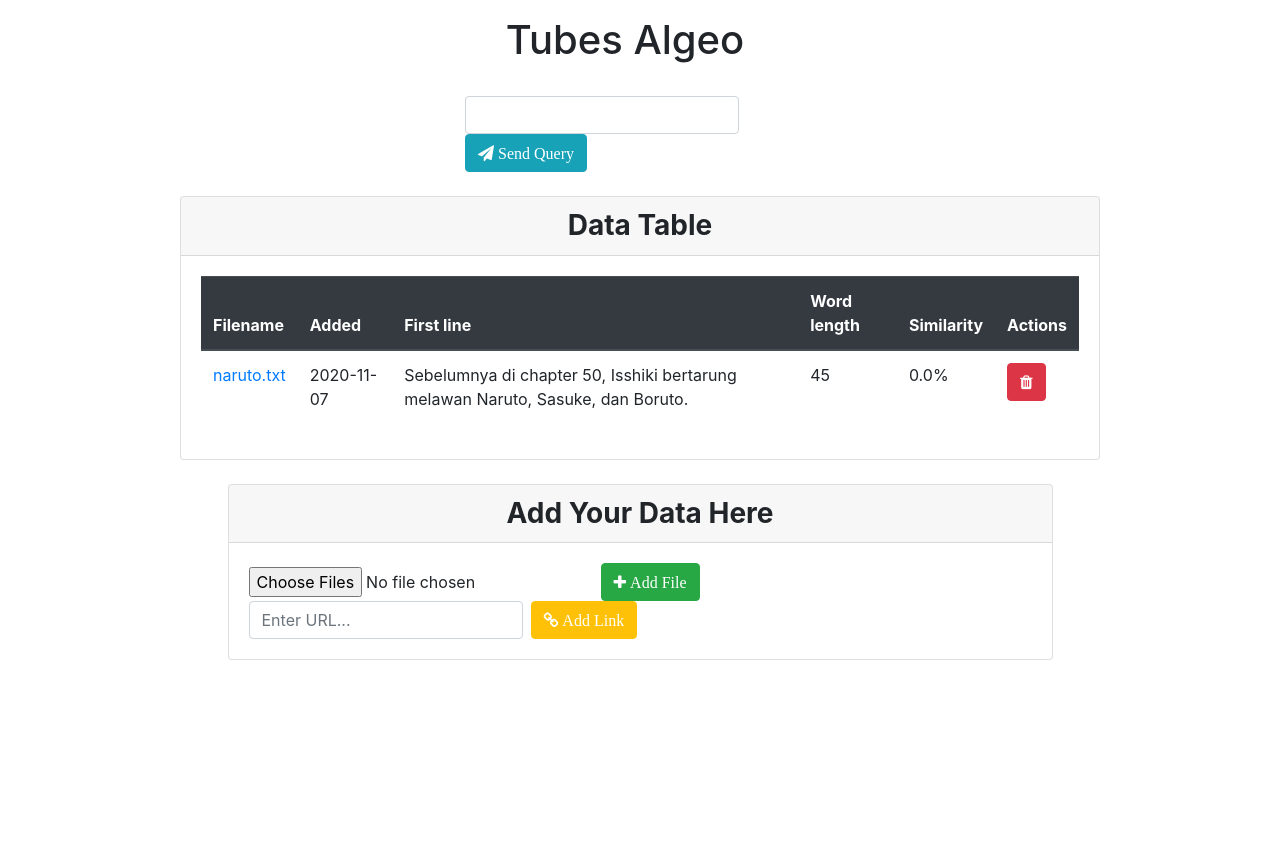
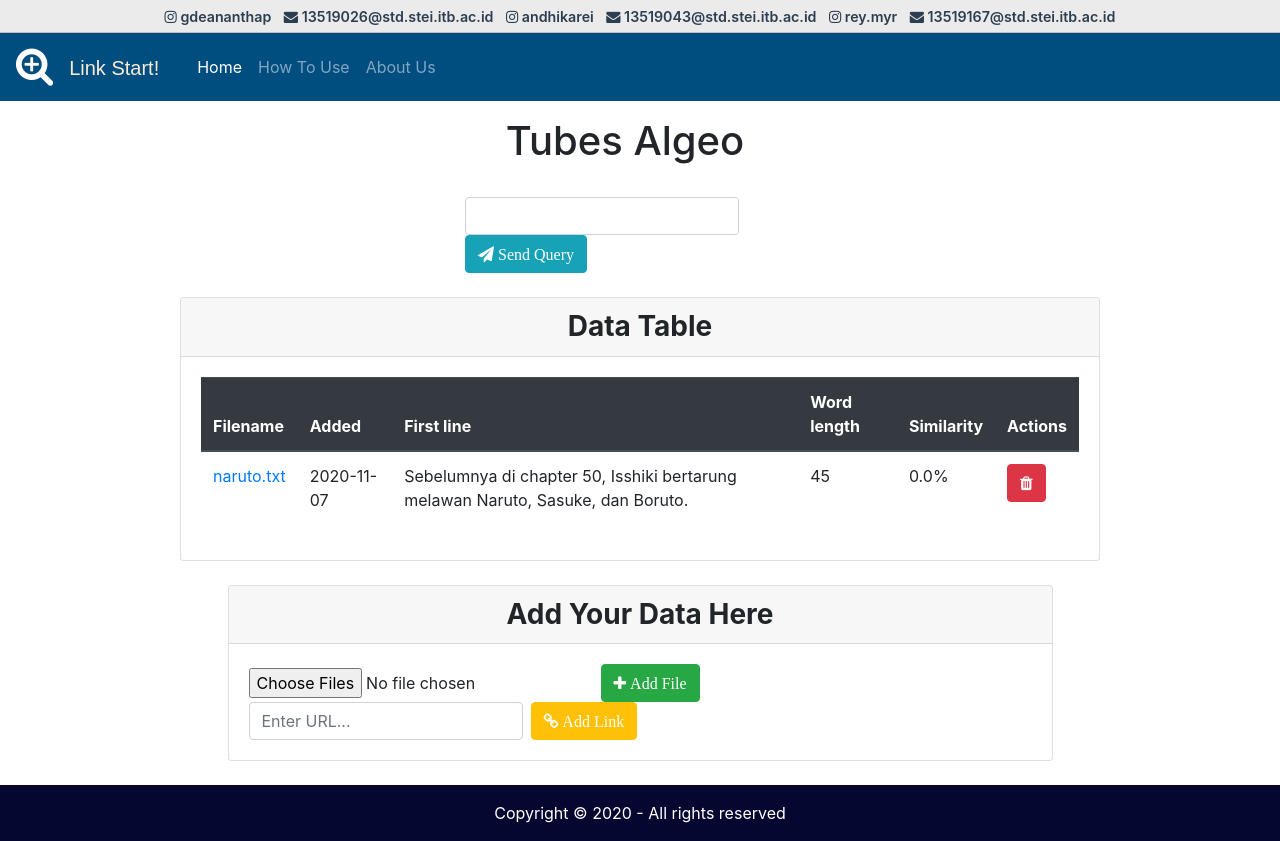
Before and after one commit to reymyr/Link-Start-Search-Engine, a Flask app: page / in a window 1280 px wide. Before the commit the page ends 660 px from the top, so only its background shows below. Run offline with Flask 2, Linux system fonts and the light colour scheme; data comes from the database, SQL or seed files in the repository; some libraries are stand-ins or nearby versions.

Commit message:
Adding header, footer, navbar, default about us and default how to use page

```diff
--- a/app.py
+++ b/app.py
@@ -253,6 +253,13 @@ def view(id):
         file_content = file_content.replace('\n', '<br>')
     return render_template('viewfile.html', name=document.name, document=file_content)
 
+@app.route('/aboutus')
+def about():
+    return render_template("aboutus.html")
+
+@app.route('/howtouse')
+def howtouse():
+    return render_template("howtouse.html")
 
 if __name__ == "__main__":
     app.run(debug=True)
--- /dev/null
+++ b/static/css/style.css
@@ -0,0 +1,42 @@
+.myrows{
+    border: 3px solid green;
+    padding: 5px ;
+}
+.mycols{
+    border: 3px solid red;
+}
+.mycontainer{
+    background-color: aqua;
+}
+
+#topHeader{
+    background-color: #ebebeb;
+    border-bottom: 1px solid silver;
+}
+#topHeader a{
+    color: #2c3e50;
+    font-weight: 600;
+    font-size: 0.89rem;
+}
+.container-fluid{
+    padding-left: 0;
+    padding-right: 0;
+    height:10%;
+}
+
+#bottomHeader h1{
+    font-size: 20px;
+    font-family: sans-serif;
+    text-align: center;
+    color: antiquewhite;
+    padding-top: 10px;
+    padding-right: 30px;
+}
+
+.full-footer{
+    background-color: #060730;
+}
+.bottom-footer p{
+    color: white ;
+    background-color:#060730;
+}
--- a/templates/base.html
+++ b/templates/base.html
@@ -9,6 +9,9 @@
             integrity="sha384-JcKb8q3iqJ61gNV9KGb8thSsNjpSL0n8PARn9HuZOnIxN0hoP+VmmDGMN5t9UJ0Z" crossorigin="anonymous">
         <link rel="stylesheet" href="https://stackpath.bootstrapcdn.com/font-awesome/4.7.0/css/font-awesome.min.css"
             integrity="sha384-wvfXpqpZZVQGK6TAh5PVlGOfQNHSoD2xbE+QkPxCAFlNEevoEH3Sl0sibVcOQVnN" crossorigin="anonymous">
+
+        <!-- CSS Stylesheet -->
+        <link rel="stylesheet" href="{{ url_for('static', filename='css/style.css') }}">
         {% block head %}{% endblock %}
     </head>
 
--- a/templates/index.html
+++ b/templates/index.html
@@ -1,10 +1,48 @@
 {% extends 'base.html' %}
 
 {% block head %}
-<title>Tubes 2 Algeo</title>
+<title>Home - Link Start!</title>
 {% endblock %}
 
 {% block body %}
+<header>
+    <div class="p-1" id="topHeader">
+        <div class="container">
+            <div class="row">
+                <div class="col-12 text-center">
+                    <a class="p-1" href="http://www.instagram.com/gdeananthap"><i class="fa fa-instagram"></i> gdeananthap</a>
+                    <a class="p-1" href="mailto:13519026@std.stei.itb.ac.id"><i class="fa fa-envelope"></i> 13519026@std.stei.itb.ac.id</a>
+                    <a class="p-1" href="http://www.instagram.com/andhikarei"><i class="fa fa-instagram"></i> andhikarei</a>
+                    <a class="p-1" href="mailto:13519043@std.stei.itb.ac.id"><i class="fa fa-envelope"></i> 13519043@std.stei.itb.ac.id</a>
+                    <a class="p-1" href="http://www.instagram.com/rey.myr"><i class="fa fa-instagram"></i> rey.myr</a>
+                    <a class="p-1" href="mailto:13519167@std.stei.itb.ac.id"><i class="fa fa-envelope"></i> 13519167@std.stei.itb.ac.id</a>
+                </div>
+            </div>
+        </div>
+    </div>
+    <div id="bottomHeader">
+        <div class="container-fluid">
+            <nav class="navbar navbar-dark navbar-expand-md" style="background-color: #004d80;">
+                <a href="" class="navbar-brand"><i class="fa fa-2x fa-search-plus"></i></a>
+                <h1>Link Start!</h1>
+                <button data-toggle="collapse" data-target="#navbar-toggler" type="button" class="navbar-toggler"><span class="navbar-toggler-icon"></span></button>
+                <div class="collapse navbar-collapse" id="navbar-toggler">
+                    <ul class="navbar-nav">
+                        <li class="nav-item active">
+                            <a href="/" class="nav-link">Home</a>
+                        </li>
+                        <li class="nav-item">
+                            <a href="/howtouse" class="nav-link">How To Use</a>
+                        </li>
+                        <li class="nav-item">
+                            <a href="/aboutus" class="nav-link">About Us</a>
+                        </li>
+                    </ul>
+                </div>
+            </nav>
+        </div>
+    </div>
+</header>
 
 <div class="container justify-content-center">
     <div class="row col-6 mt-3">
@@ -144,4 +182,13 @@
     </div>
     {% endif %}
 </div>
+<footer class="full-footer">
+    <div class="container-fluid bottom-footer pt-3">
+        <div class="row">
+            <div class="col-12 text-center">
+                <p>Copyright © 2020 - All rights reserved</p>
+            </div>
+        </div>
+    </div>
+</footer>
 {% endblock %}
```
Also changed, not shown: templates/aboutus.html (added, +105 -0 lines), templates/howtouse.html (added, +104 -0 lines).
